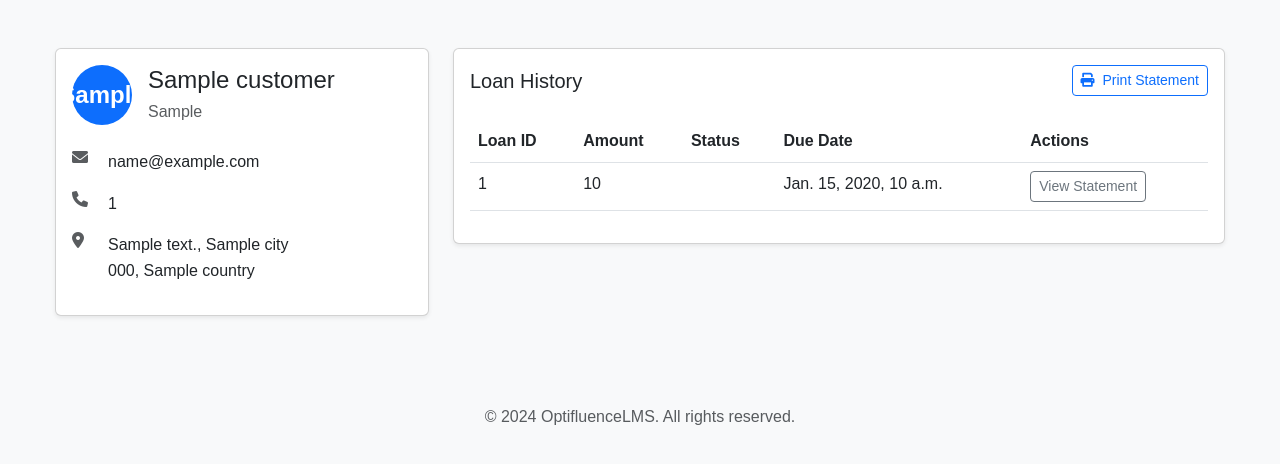
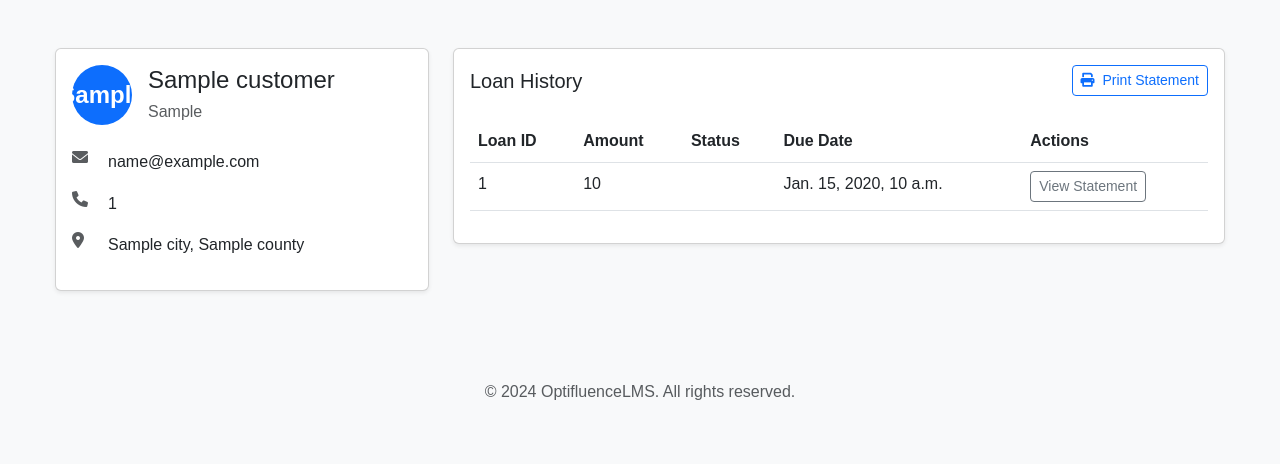
Before and after one commit to lalloyce/optifluenceLMS, a Django app: template templates/customers/customer_profile.html in a window 1280 px wide. Shown: the part 58-522 px from the top of the page. Run offline with Django 5.2, Linux system fonts and the light colour scheme; the template is opened without the code that fills it: most values are stand-ins (such as "Sample title", 1, 10 or a date in 2020).

Commit message:
removed all references to removed fields from the customer model

```diff
--- a/apps/customers/services.py
+++ b/apps/customers/services.py
@@ -150,8 +150,7 @@
     def _calculate_profile_completion(customer: Customer) -> float:
         """Calculate the completion percentage of a customer's profile."""
         required_fields = ['first_name', 'last_name', 'phone_number', 'email']
-        optional_fields = ['date_of_birth', 'address', 'city', 'state',
-                         'postal_code', 'country', 'id_type', 'id_number']
+        optional_fields = ['date_of_birth', 'city', 'county', 'id_type', 'id_number']
 
         # Count filled required fields
         filled_required = sum(1 for field in required_fields
--- a/templates/customers/customer_profile.html
+++ b/templates/customers/customer_profile.html
@@ -33,8 +33,7 @@
                         </div>
                         <div class="detail-item">
                             <i class="fas fa-map-marker-alt text-muted"></i>
-                            <span>{{ customer.address }}, {{ customer.city }}<br>
-                                  {{ customer.postal_code }}, {{ customer.country }}</span>
+                            <span>{{ customer.city }}, {{ customer.county }}<br></span>
                         </div>
                     </div>
                 </div>
```
